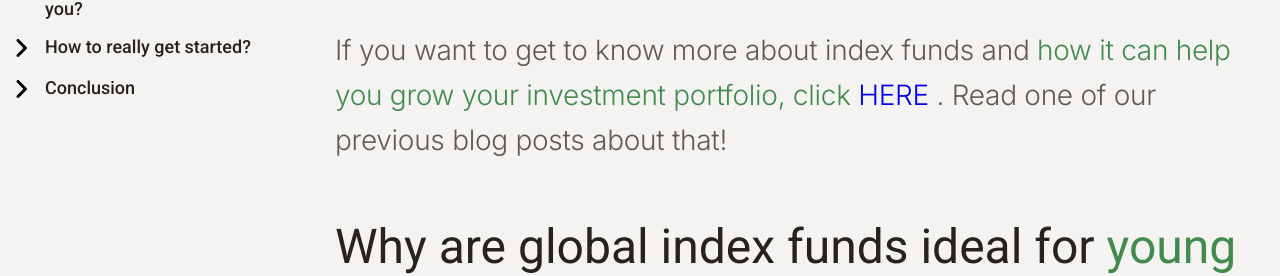
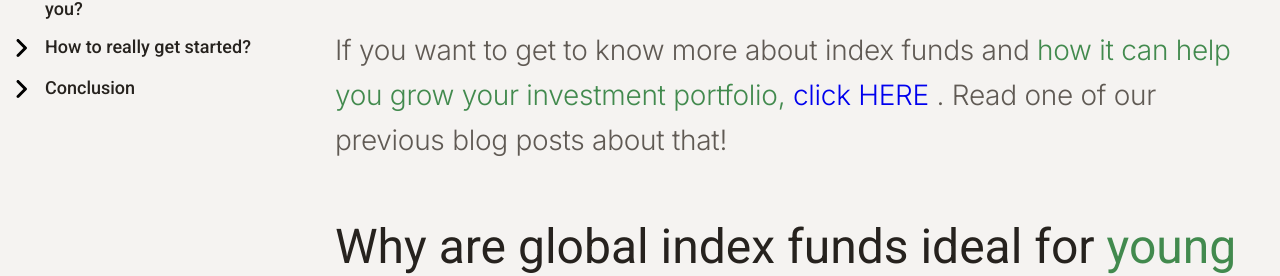
Before and after one commit to truf-company/truf-company.github.io, a Jekyll site: the page built from _posts/2023-04-19-where-to-invest-guide-for-young-people.markdown, in a window 1280 px wide and 900 px high, scrolled down 3415 px. Shown: the part 227-503 px from the top of the window. Built offline with Jekyll 4.4.1, drawn with Linux system fonts in a browser that asks for light colours; comment, search, counter and statistics services are not loaded.

```diff
--- a/_posts/2023-04-19-where-to-invest-a-guide-for-young-people.markdown
+++ b/_posts/2023-04-19-where-to-invest-guide-for-young-people.markdown
@@ -28,7 +28,7 @@ __Real estate__ is another investment option that can provide investors with ren
 __(Global) index funds__
 In short words a global index fund is a type of investment that __tracks the performance of a broad range of stocks from different countries around the world__. These funds provide investors with exposure to a diversified portfolio, spreading their risk across multiple markets and industries. By investing in a global index fund, you can potentially benefit from the growth of various economies and reduce the impact of regional economic downturns on your portfolio.
 
-If you want to get to know more about index funds and __how it can help you grow your investment portfolio, click [HERE](/what-is-the-global-index-fund/)__ . Read one of our previous blog posts about that!
+If you want to get to know more about index funds and __how it can help you grow your investment portfolio, [click HERE](/what-is-the-global-index-fund)__ . Read one of our previous blog posts about that!
 
 
 ## Why are global index funds ideal for __young investors like you?__
```
